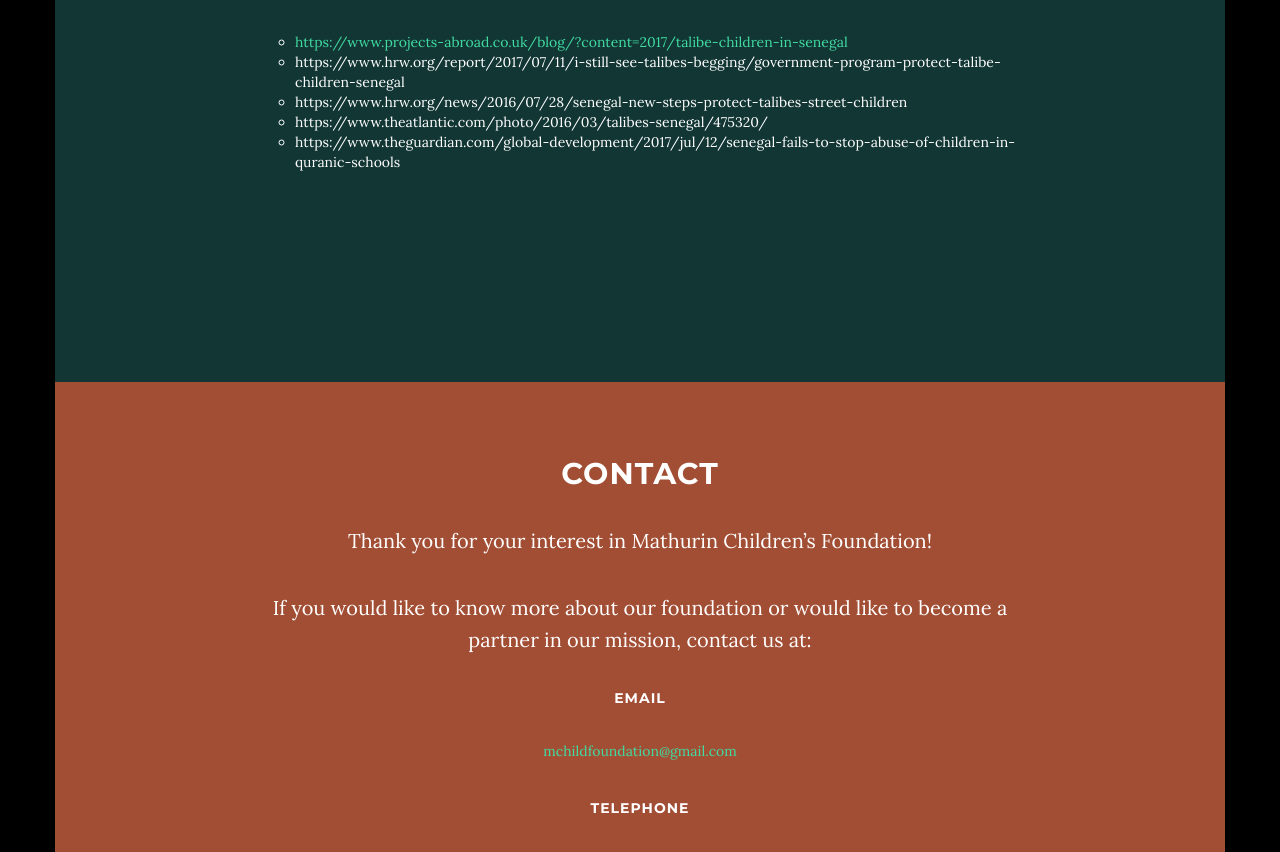
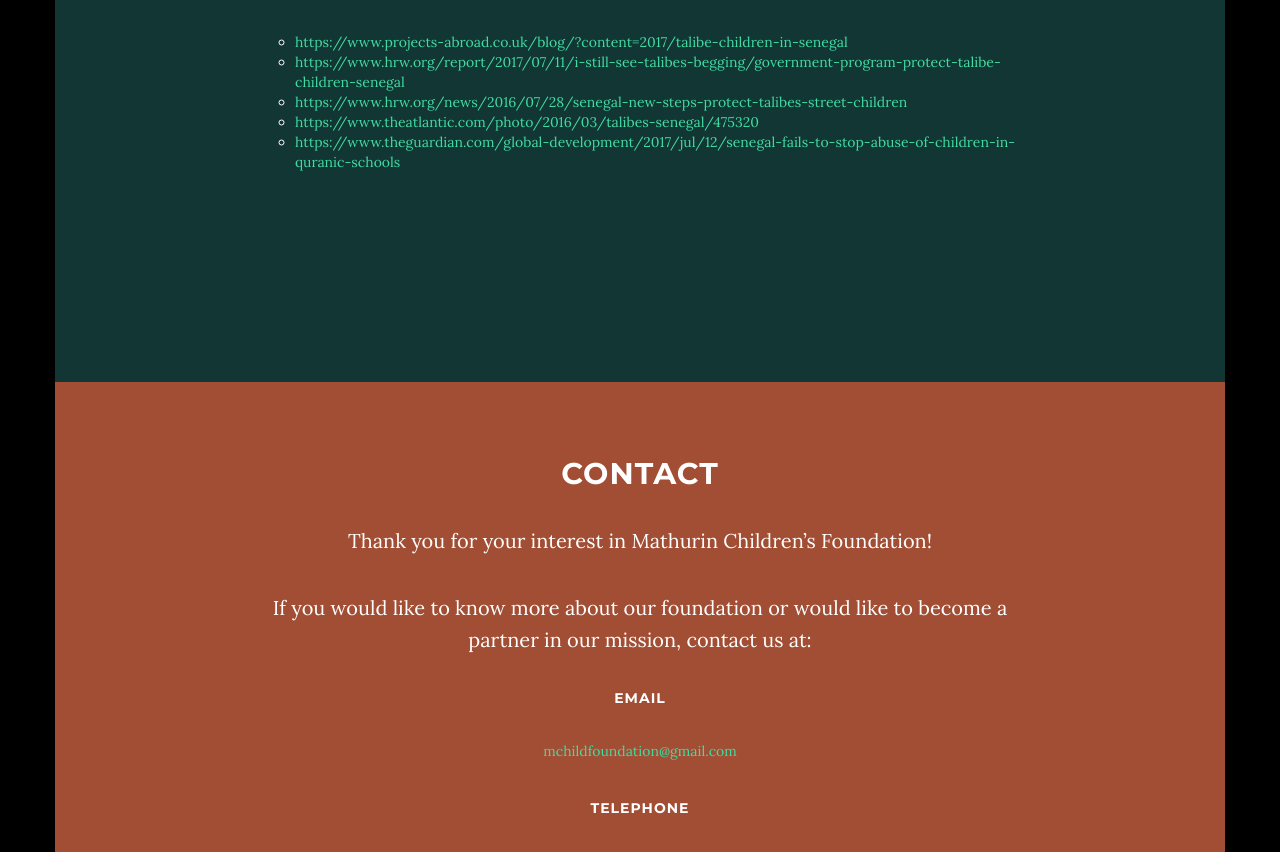
Before and after one commit to wallynd/wallynd.github.io, a website: page index.html in a window 1280 px wide. Shown: the part 7336-8188 px from the top of the page. Drawn offline with nearby package versions, Linux system fonts and the light colour scheme.

Commit message:
Update index.html

```diff
--- a/index.html
+++ b/index.html
@@ -242,10 +242,10 @@
                 <p>While doing some research on the talibé children, I came across the following websites that referenced the plight of talibés. I found the first website especially helpful because it’s a project that’s focused on helping these forgotten children, similar to what your foundation aims to do. Perhaps you would consider a collaboration or reaching out to them?</p>
                 <ul style="list-style-type:circle">
                     <li><div align="left"><a href="https://www.projects-abroad.co.uk/blog/?content=2017/talibe-children-in-senegal">https://www.projects-abroad.co.uk/blog/?content=2017/talibe-children-in-senegal</a></div></li>
-                    <li><div align="left">https://www.hrw.org/report/2017/07/11/i-still-see-talibes-begging/government-program-protect-talibe-children-senegal</div></li>
-                    <li><div align="left">https://www.hrw.org/news/2016/07/28/senegal-new-steps-protect-talibes-street-children</div></li>
-                    <li><div align="left">https://www.theatlantic.com/photo/2016/03/talibes-senegal/475320/</div></li>
-                    <li><div align="left">https://www.theguardian.com/global-development/2017/jul/12/senegal-fails-to-stop-abuse-of-children-in-quranic-schools</div></li>
+                    <li><div align="left"><a href="https://www.hrw.org/report/2017/07/11/i-still-see-talibes-begging/government-program-protect-talibe-children-senegal">https://www.hrw.org/report/2017/07/11/i-still-see-talibes-begging/government-program-protect-talibe-children-senegal</a></div></li>
+                    <li><div align="left"><a href="https://www.hrw.org/news/2016/07/28/senegal-new-steps-protect-talibes-street-children">https://www.hrw.org/news/2016/07/28/senegal-new-steps-protect-talibes-street-children</a></div></li>
+                    <li><div align="left"><a href"https://www.theatlantic.com/photo/2016/03/talibes-senegal/475320">https://www.theatlantic.com/photo/2016/03/talibes-senegal/475320</a></div></li>
+                    <li><div align="left"><a href="https://www.theguardian.com/global-development/2017/jul/12/senegal-fails-to-stop-abuse-of-children-in-quranic-schools">https://www.theguardian.com/global-development/2017/jul/12/senegal-fails-to-stop-abuse-of-children-in-quranic-schools</a></div></li>
                 </ul>
             </div>
         </div>
```
